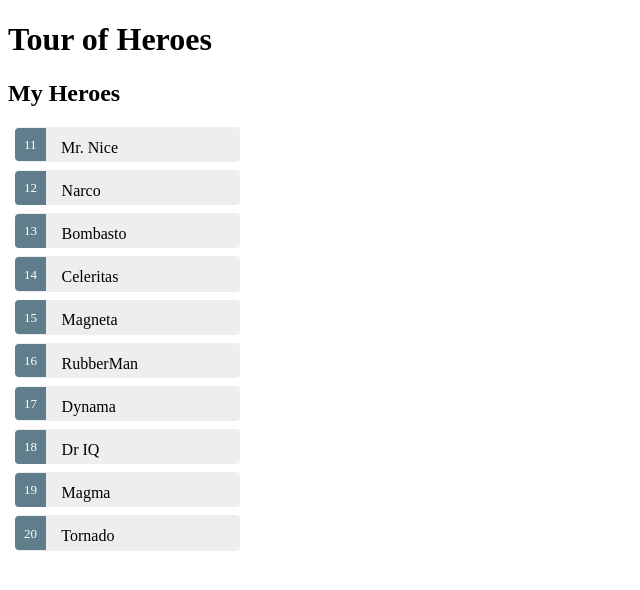
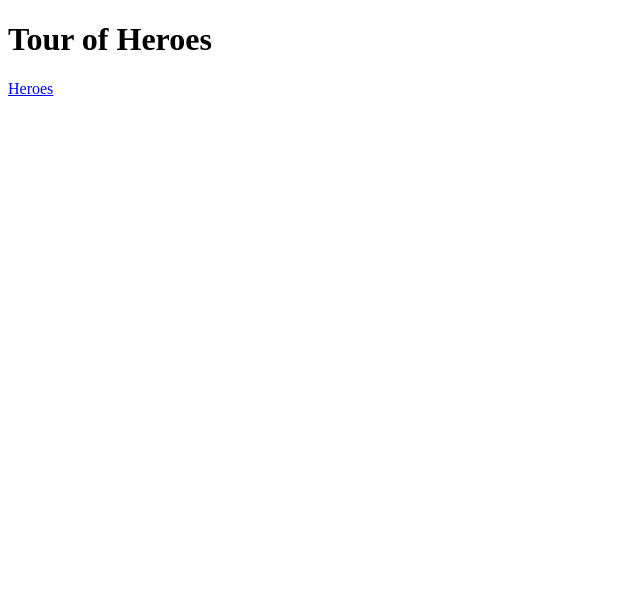
Before and after one commit to H-Juice/angular_practice, an Angular app: page / in a window 1280 px wide. Shown: the top 590 px of the page, without its empty margins (0-640 px from the left). Built offline with nearby package versions, Linux system fonts and the light colour scheme.

Commit message:
routerLink
 The routerLink binding in the anchor tag. The RouterLink directive (another of the RouterModule directives) is bound to a string that tells the router where to navigate when the user clicks the link.

```diff
--- a/src/app/app.component.ts
+++ b/src/app/app.component.ts
@@ -7,7 +7,8 @@ import { Component } from '@angular/core';
   selector: 'my-app',
   template: `
     <h1>{{title}}</h1>
-    <my-heroes></my-heroes>
+   <a routerLink="/heroes">Heroes</a>
+   <router-outlet></router-outlet>
   `
 })
 export class AppComponent {
```
Also changed, not shown: 1 other file (tests, documents, lock files or other folders).
